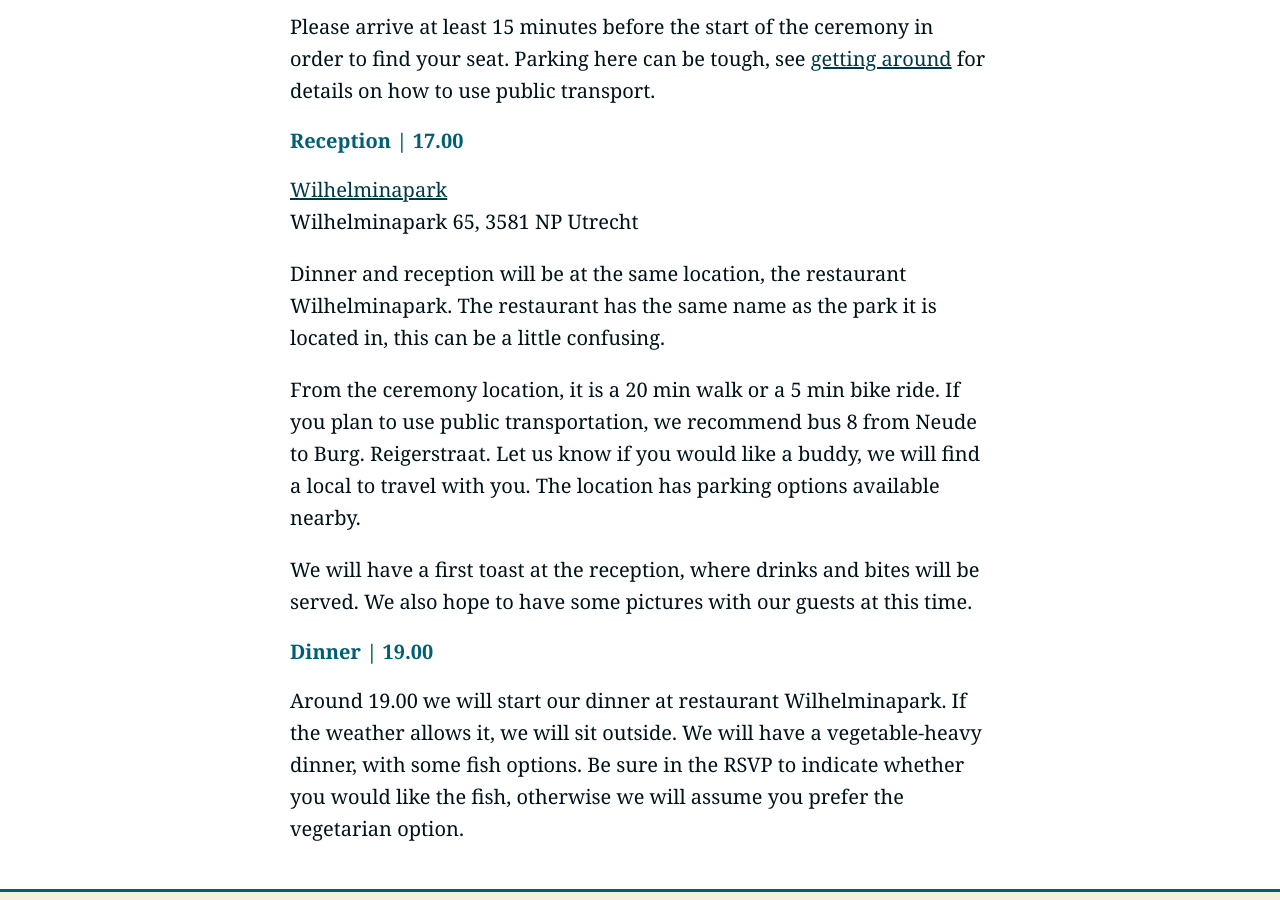
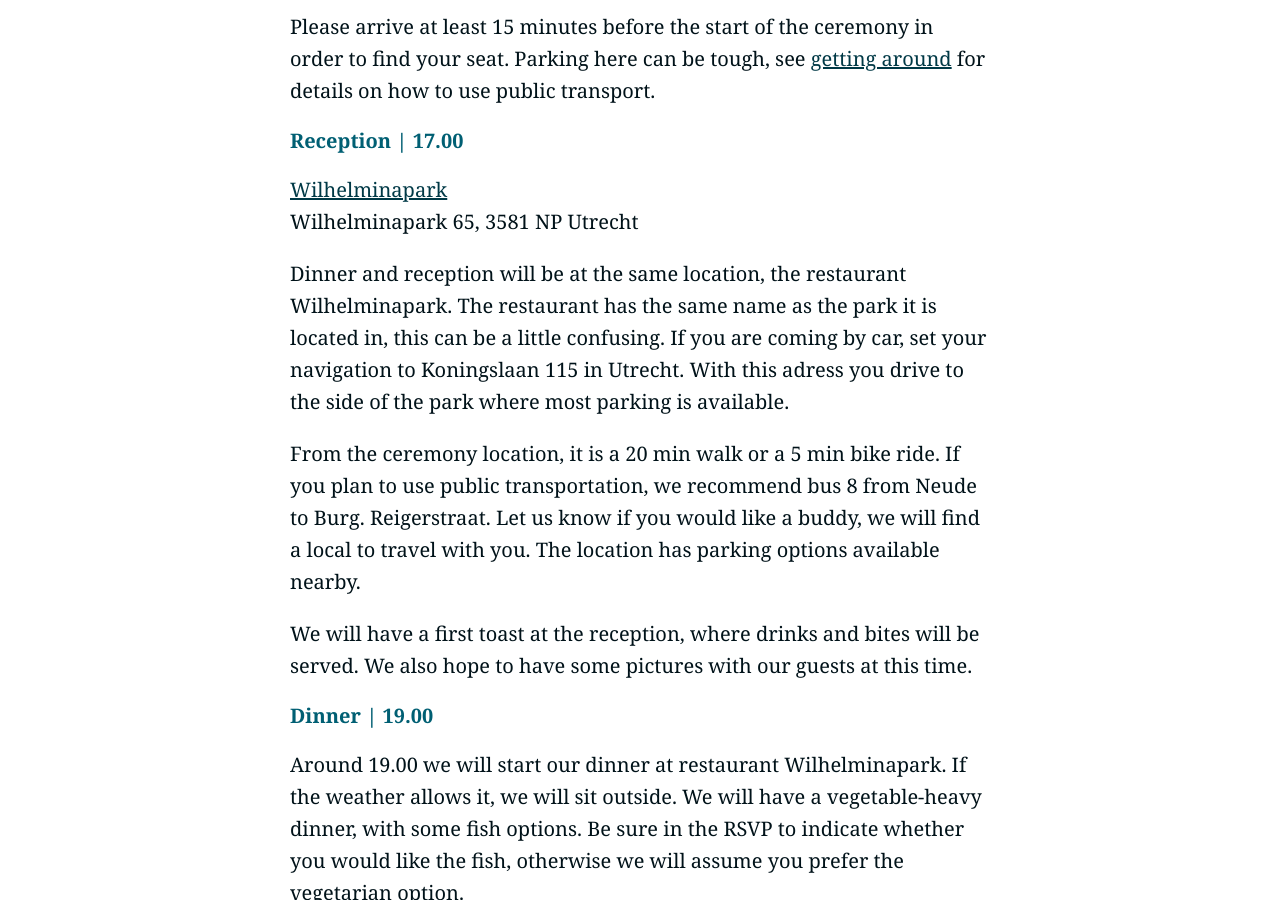
Before and after one commit to schijns-fischer-wedding/schijns-fischer-wedding.github.io, a Jekyll site: the page built from pages/schedule.md, in a window 1280 px wide and 900 px high, scrolled down 615 px. Built offline with Jekyll 4.4.1, drawn with Linux system fonts in a browser that asks for light colours; some web fonts are replaced.

Commit message:
add navigation to Wilhelminapark

```diff
--- a/pages/schedule.md
+++ b/pages/schedule.md
@@ -39,7 +39,9 @@ title:  Schedule
 
   <p>
     Dinner and reception will be at the same location, the restaurant Wilhelminapark.
-    The restaurant has the same name as the park it is located in, this can be a little confusing.
+    The restaurant has the same name as the park it is located in, this can be a little
+    confusing. If you are coming by car, set your navigation to Koningslaan 115 in
+    Utrecht. With this adress you drive to the side of the park where most parking is available.
   </p>
 
   <p>
```
